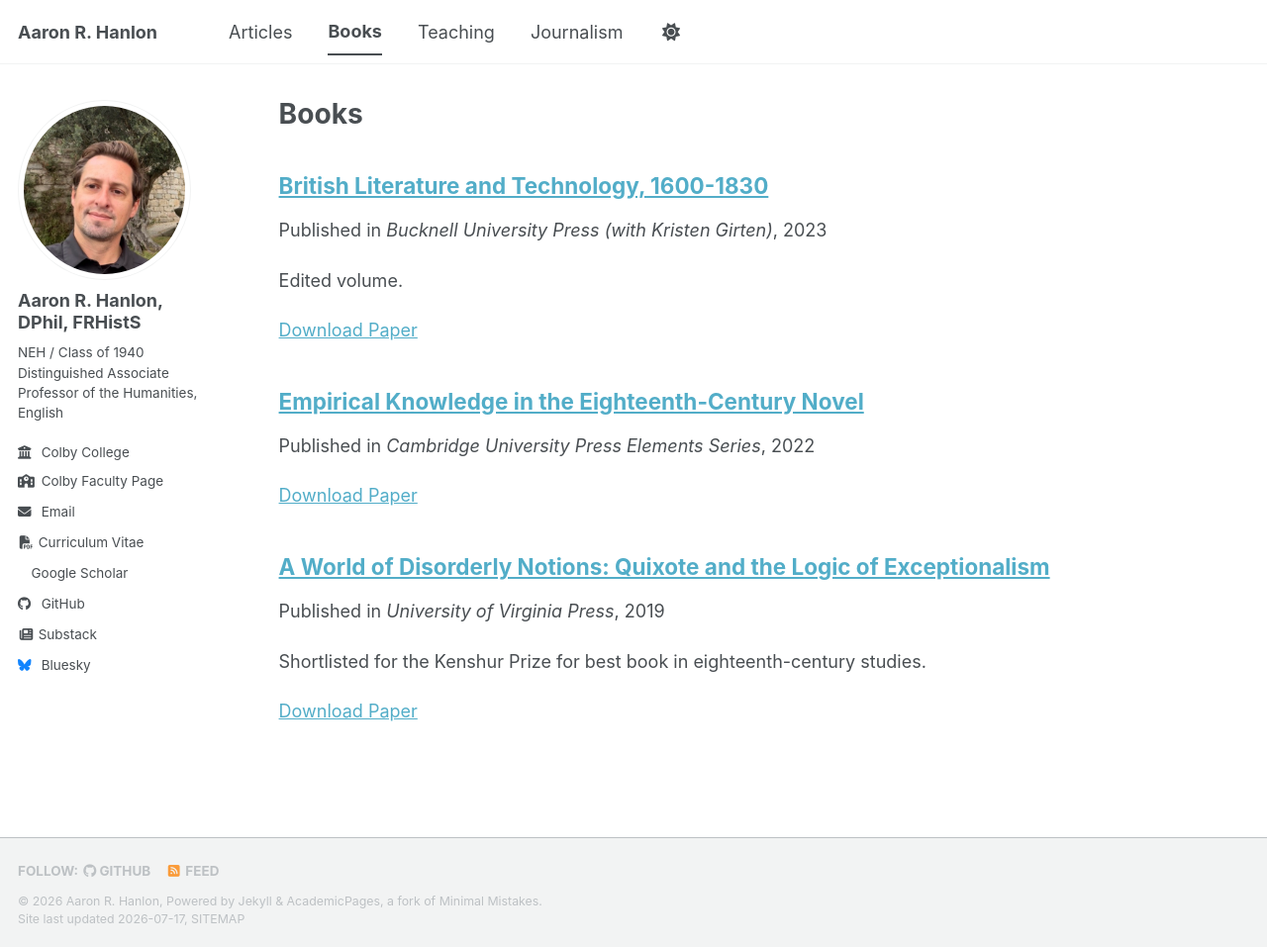
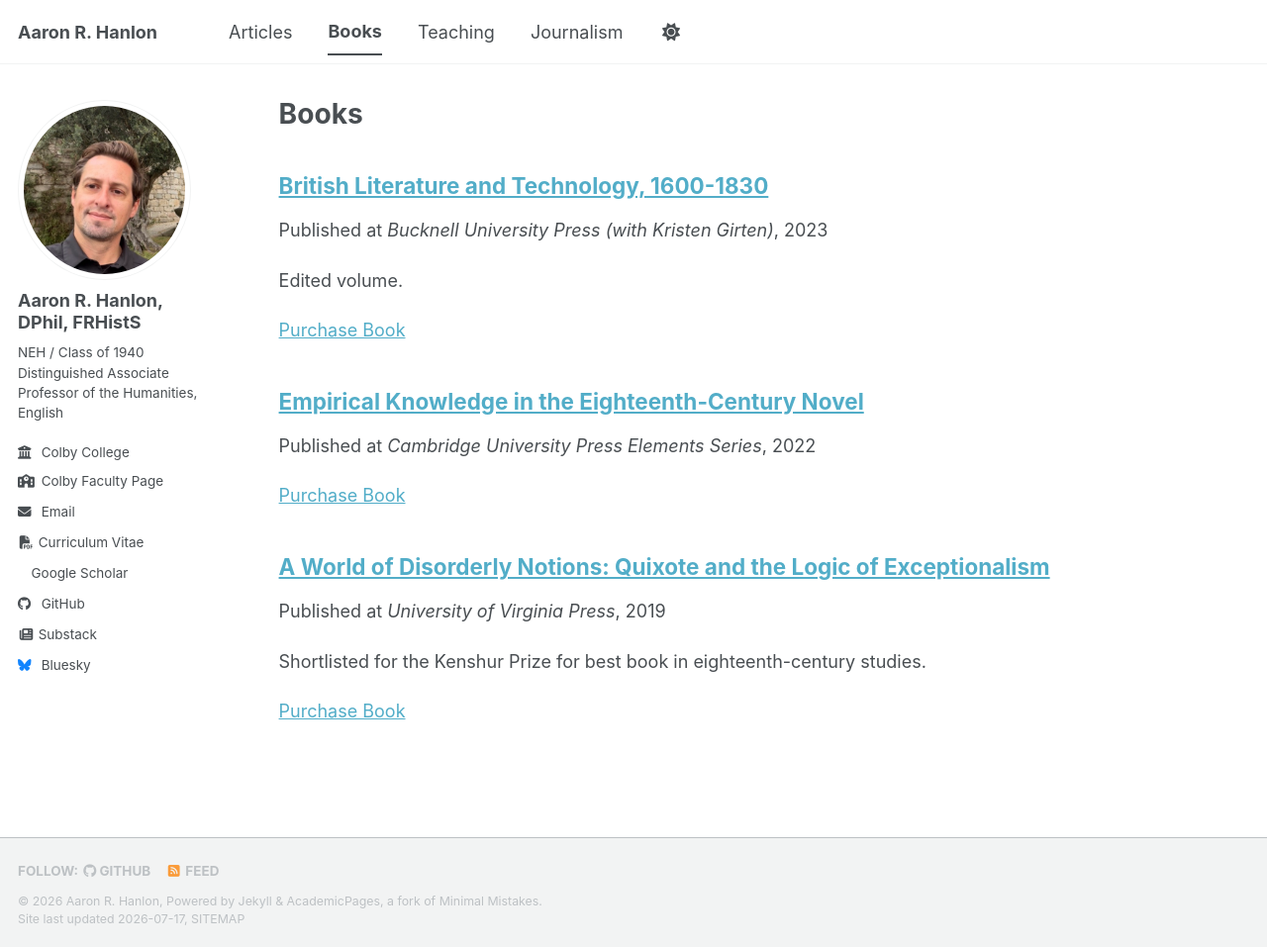
Before and after one commit to arhanlon/arhanlon.github.io, a Jekyll site: the page built from _pages/books.md, in a window 1280 px wide and 957 px high. Shown: the whole window at 99% size. Built offline with Jekyll 4.4.1, drawn with Linux system fonts in a browser that asks for light colours; a style sheet for code colours, icons or effects is not loaded.

Commit message:
Update archive-single.html

```diff
--- a/_includes/archive-single.html
+++ b/_includes/archive-single.html
@@ -1,4 +1,10 @@
 {% include base_path %}
+
+{% if post.type == "book" %}
+  {% assign link_text = "Purchase Book" %}
+{% else %}
+  {% assign link_text = "Download Paper" %}
+{% endif %}
 
 {% if post.header.teaser %}
   {% capture teaser %}{{ post.header.teaser }}{% endcapture %}
@@ -41,7 +47,11 @@
         {% if post.collection == 'teaching' %}
           <p> {{ post.type }}, <i>{{ post.venue }}</i>, {{ post.date | default: "1900-01-01" | date: "%Y" }} </p>
         {% elsif post.collection == 'publications' %}
-          <p>Published in <i>{{ post.venue }}</i>, {{ post.date | default: "1900-01-01" | date: "%Y" }} </p>
+          {% if post.type == "book" %}
+            <p>Published at <i>{{ post.venue }}</i>, {{ post.date | default: "1900-01-01" | date: "%Y" }} </p>
+          {% else %}
+            <p>Published in <i>{{ post.venue }}</i>, {{ post.date | default: "1900-01-01" | date: "%Y" }} </p>
+          {% endif %}
         {% elsif post.date %}
          <p class="page__date"><strong><i class="fa fa-fw fa-calendar" aria-hidden="true"></i> {{ site.data.ui-text[site.locale].date_label | default: "Published:" }}</strong> <time datetime="{{ post.date | default: "1900-01-01" | date_to_xmlschema }}">{{ post.date | default: "1900-01-01" | date: "%B %d, %Y" }}</time></p>
         {% endif %}
@@ -53,13 +63,13 @@
     {% endif %}
 
     {% if post.citation and post.paperurl and post.slidesurl and post.bibtexurl %}
-      <p>Recommended citation: {{ post.citation }}<br /><a href="{{ post.paperurl }}" target="_blank" rel="noopener noreferrer">Download Paper</a> | <a href="{{ post.slidesurl }}">Download Slides</a> | <a href="{{ post.bibtexurl }}">Download Bibtex</a></p>
+      <p>Recommended citation: {{ post.citation }}<br /><a href="{{ post.paperurl }}" target="_blank" rel="noopener noreferrer">{{ link_text }}</a> | <a href="{{ post.slidesurl }}">Download Slides</a> | <a href="{{ post.bibtexurl }}">Download Bibtex</a></p>
     {% elsif post.citation and post.paperurl and post.slidesurl %}
-      <p>Recommended citation: {{ post.citation }}<br /><a href="{{ post.paperurl }}" target="_blank" rel="noopener noreferrer">Download Paper</a> | <a href="{{ post.slidesurl }}">Download Slides</a></p>
+      <p>Recommended citation: {{ post.citation }}<br /><a href="{{ post.paperurl }}" target="_blank" rel="noopener noreferrer">{{ link_text }}</a> | <a href="{{ post.slidesurl }}">Download Slides</a></p>
     {% elsif post.citation and post.paperurl and post.bibtexurl %}
-      <p>Recommended citation: {{ post.citation }}<br /><a href="{{ post.paperurl }}" target="_blank" rel="noopener noreferrer">Download Paper</a> | <a href="{{ post.bibtexurl }}">Download Bibtex</a></p>
+      <p>Recommended citation: {{ post.citation }}<br /><a href="{{ post.paperurl }}" target="_blank" rel="noopener noreferrer">{{ link_text }}</a> | <a href="{{ post.bibtexurl }}">Download Bibtex</a></p>
     {% elsif post.citation and post.paperurl %}
-      <p>Recommended citation: {{ post.citation }}<br /><a href="{{ post.paperurl }}" target="_blank" rel="noopener noreferrer">Download Paper</a></p>
+      <p>Recommended citation: {{ post.citation }}<br /><a href="{{ post.paperurl }}" target="_blank" rel="noopener noreferrer">{{ link_text }}</a></p>
     {% elsif post.citation and post.slidesurl and post.bibtexurl %}
       <p>Recommended citation: {{ post.citation }}<br /><a href="{{ post.slidesurl }}">Download Slides</a> | <a href="{{ post.bibtexurl}}">Download Bibtex</a></p>
     {% elsif post.citation and post.slidesurl %}
@@ -67,9 +77,9 @@
     {% elsif post.citation and post.bibtexurl %}
       <p>Recommended citation: {{ post.citation }}</p>
     {% elsif post.paperurl and post.bibtexurl %}
-      <p><a href="{{ post.paperurl }}" target="_blank" rel="noopener noreferrer">Download Paper</a> | <a href="{{ post.bibtexurl }}">Download Bibtex</a></p>
+      <p><a href="{{ post.paperurl }}" target="_blank" rel="noopener noreferrer">{{ link_text }}</a> | <a href="{{ post.bibtexurl }}">Download Bibtex</a></p>
     {% elsif post.paperurl %}
-      <p><a href="{{ post.paperurl }}" target="_blank" rel="noopener noreferrer">Download Paper</a></p>
+      <p><a href="{{ post.paperurl }}" target="_blank" rel="noopener noreferrer">{{ link_text }}</a></p>
     {% elsif post.slidesurl and post.bibtexurl %}
       <p><a href="{{ post.slidesurl }}">Download Slides</a> | <a href="{{ post.bibtexurl }}">Download Bibtex</a></p>
     {% elsif post.slidesurl %}
```
